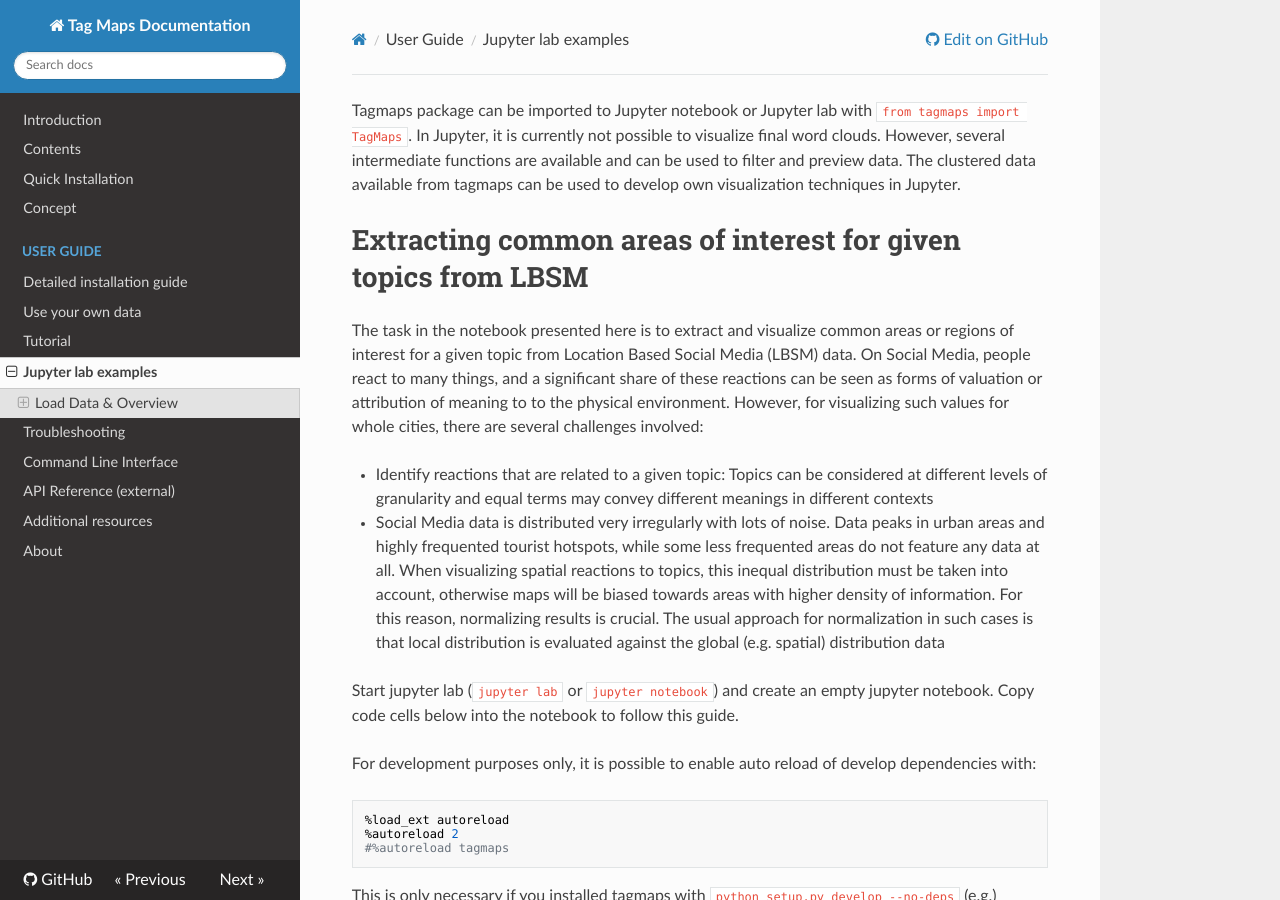
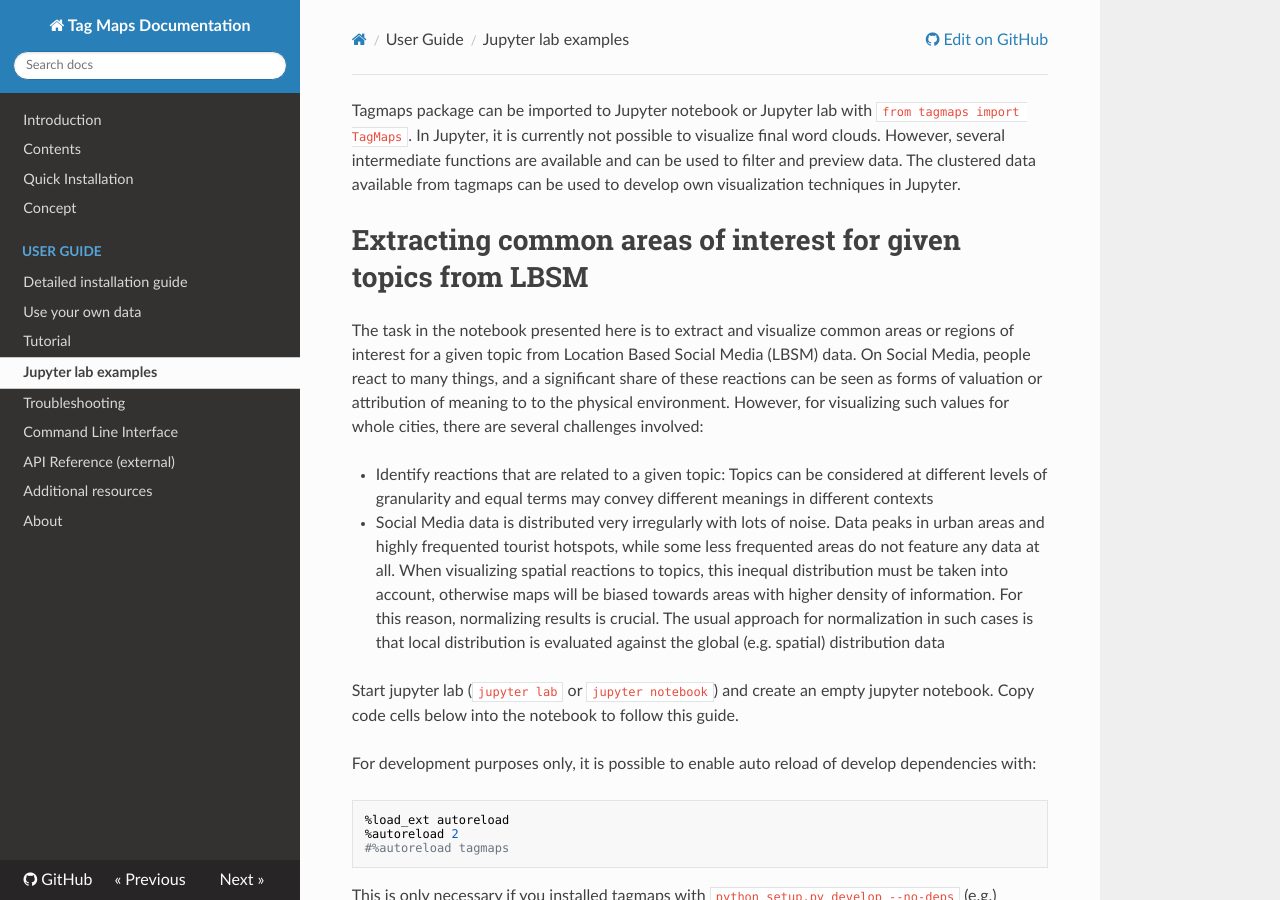
Before and after one commit to Sieboldianus/TagMaps, an MkDocs documentation site: the page built from docs/user-guide/jupyter-examples.md, in a window 1280 px wide and 900 px high. Built offline with MkDocs 1.6.1, drawn with Linux system fonts in a browser that asks for light colours; nearby versions of some CDN libraries; part of the change alters nothing that is shown.

```diff
--- a/mkdocs.yml
+++ b/mkdocs.yml
@@ -7,14 +7,16 @@ site_dir: site
 repo_url: https://github.com/Sieboldianus/TagMaps/
 
 theme:
-  name: 'readthedocs'
+  name: readthedocs
   highlightjs: true
   hljs_languages:
-    - python
-    - bash
+  - python
+  - bash
+  titles_only: true
 
 markdown_extensions:
   - admonition
+  - sane_lists
 
 nav:
     - Introduction: index.md
```
